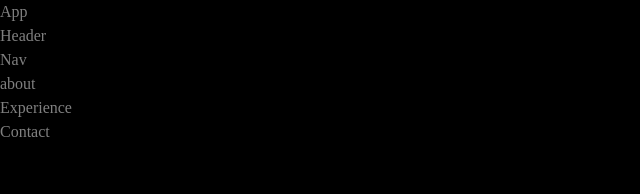
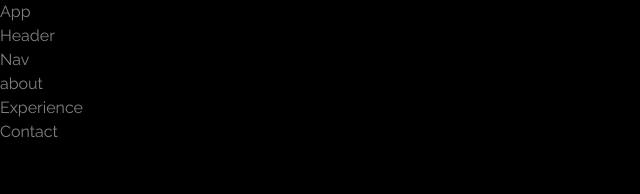
Before and after one commit to teoyuqi/teoyuqi.github.io, a React (Create React App) app: page / in a window 1280 px wide. Shown: the top 194 px of the page, without its empty margins (0-640 px from the left). Built offline with nearby package versions, Linux system fonts and the light colour scheme.

Commit message:
Add font

```diff
--- a/src/index.css
+++ b/src/index.css
@@ -1,3 +1,5 @@
+@import url('https://fonts.googleapis.com/css2?family=Raleway:wght@300;400;500;600&display=swap');
+
 * {
     /* Remove all default styles. */
     margin: 0;
@@ -35,7 +37,7 @@
 }
 
 body {
-    /* font-family: "", sans-serif; */
+    font-family: 'Raleway', sans-serif;
     background: var(--color-bg);
     color: var(--color-primary);
     line-height: 1.5;
```
